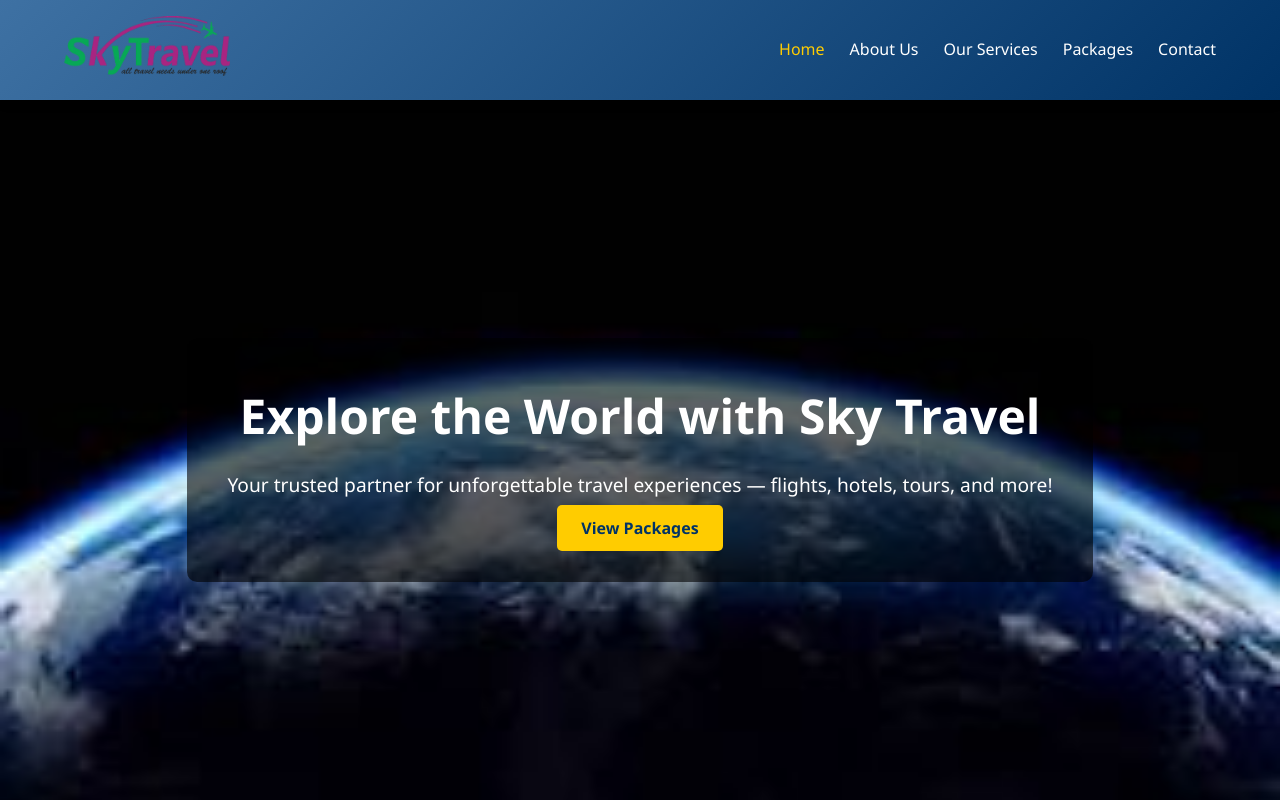
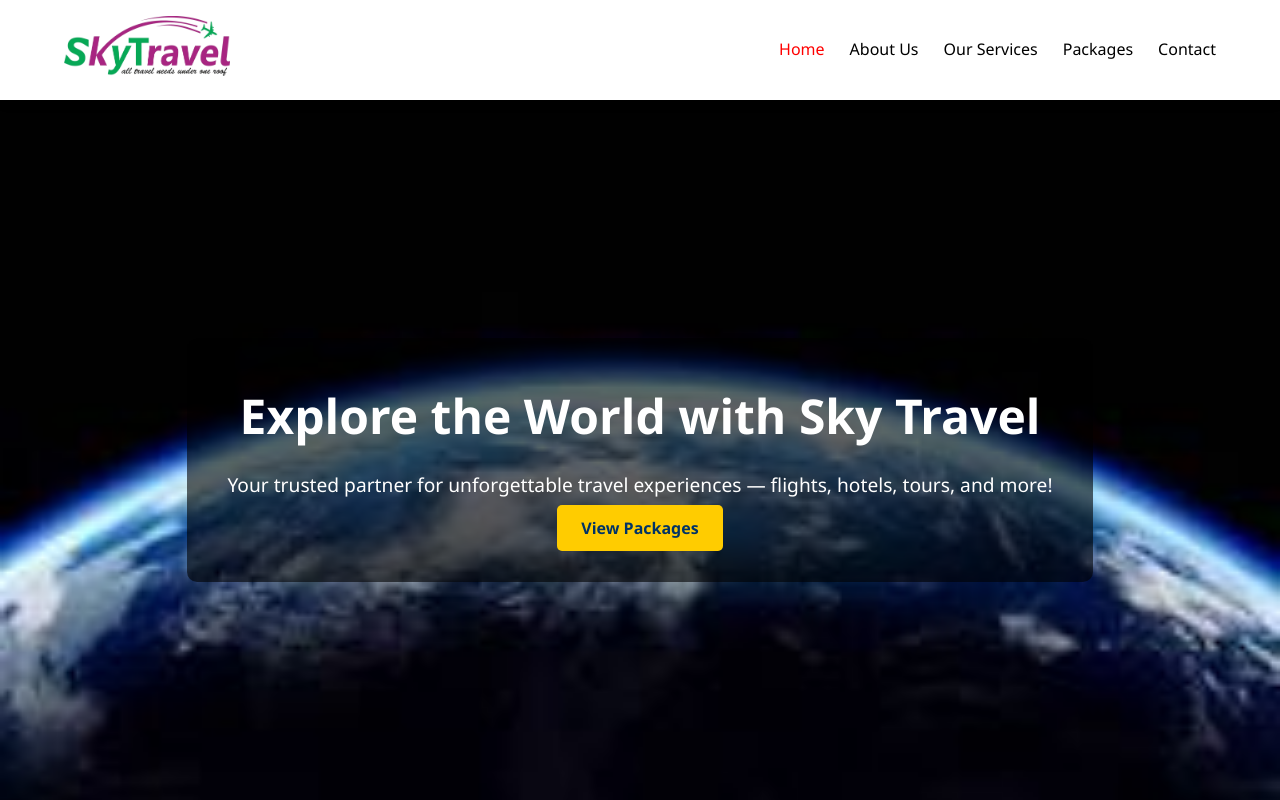
Before and after one commit to Pratik-Chaugule/sky-travel, a plain HTML site: page index.html in a window 1280 px wide. Shown: the top 800 px of the page. Drawn offline with Linux system fonts and the light colour scheme.

Commit message:
Update style.css

```diff
--- a/css/style.css
+++ b/css/style.css
@@ -27,7 +27,7 @@ header {
   justify-content: space-between;
   align-items: center;
   padding: 20px 5%;
-  background: linear-gradient(135deg, #3e71a3, #003366);  color: white;
+  background: white;
   position: sticky;
   top: 0;
   z-index: 1000;
@@ -65,7 +65,7 @@ header {
 }
 
 .nav-links a {
-  color: white;
+  color: black;
   text-decoration: none;
   font-weight: 500;
   transition: color 0.3s;
@@ -73,7 +73,7 @@ header {
 
 .nav-links a:hover,
 .nav-links .active {
-  color: #ffcc00;
+  color: red;
 }
 
 .menu-toggle {
```
